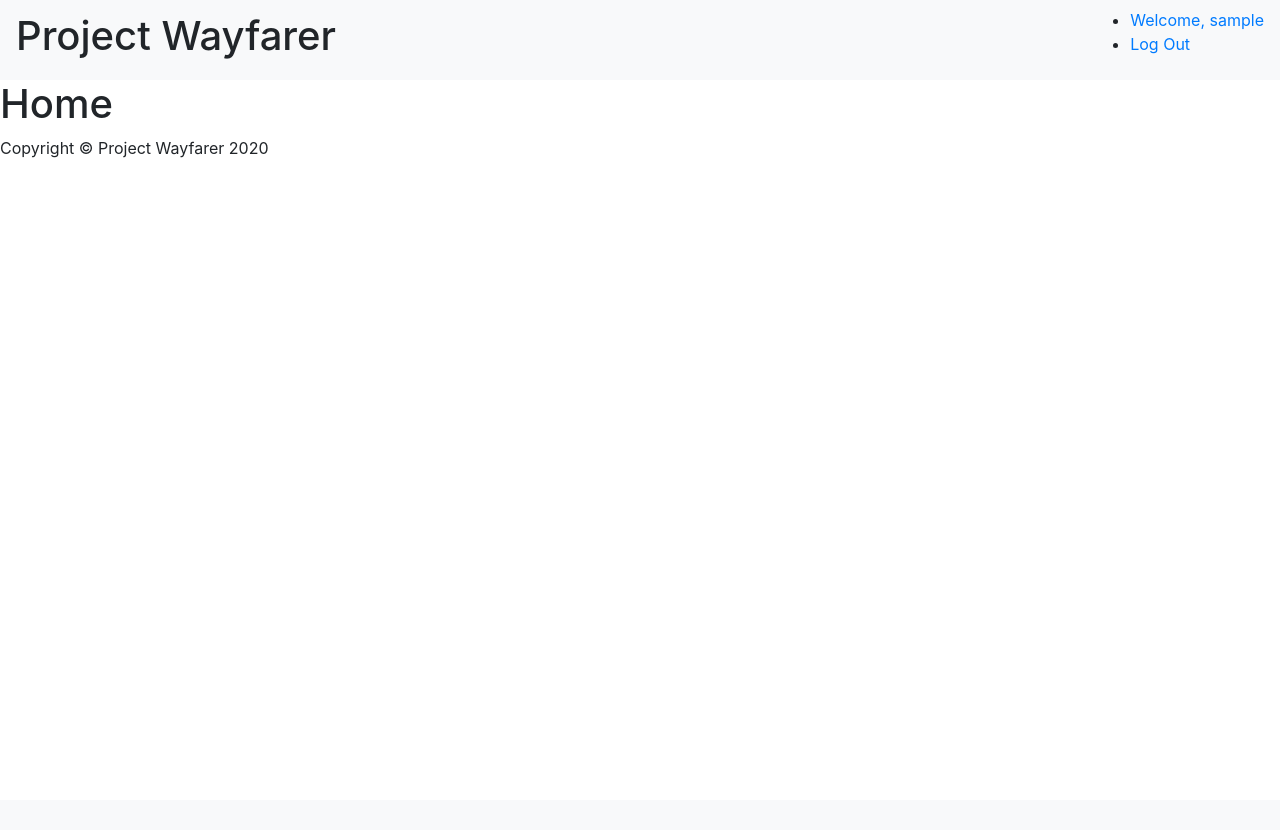
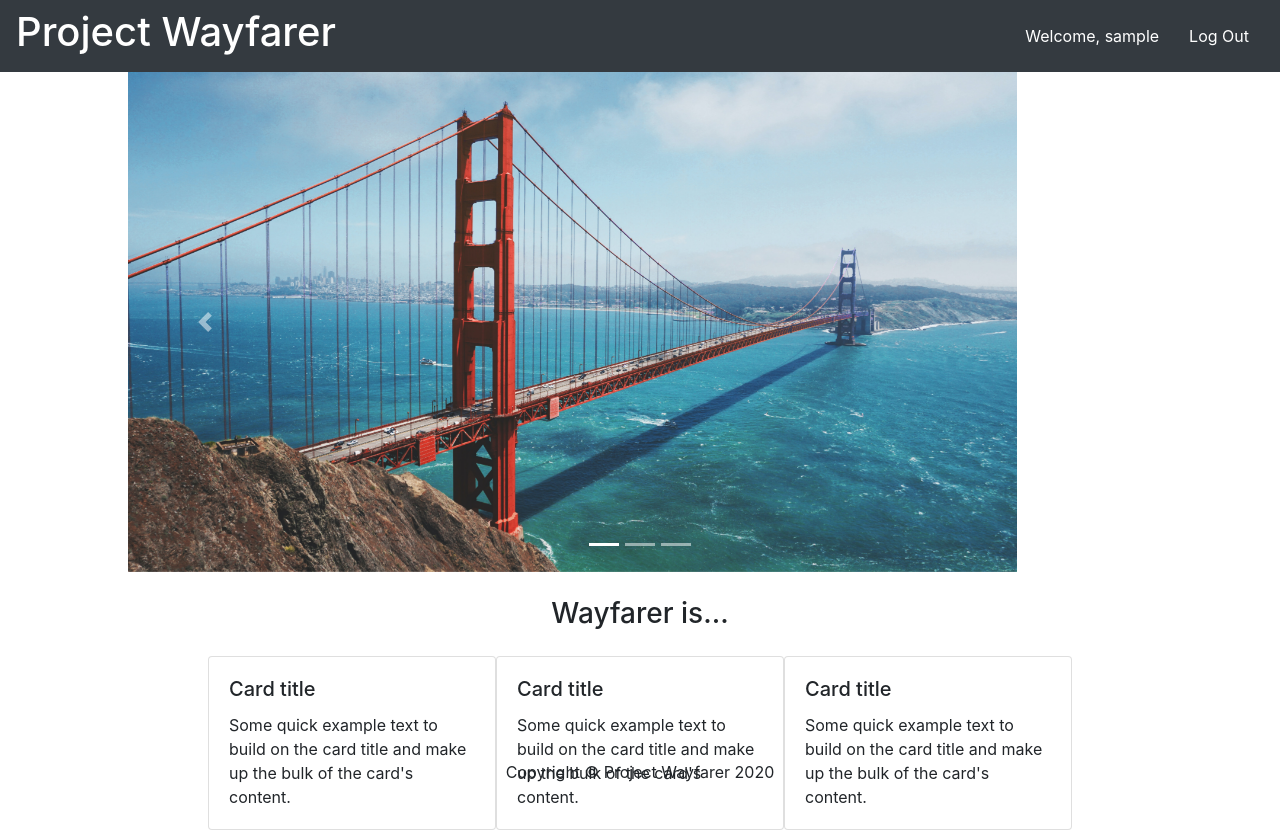
Before and after one commit to TimothyAllgood/project_wayfare, a Django app: page / in a window 1280 px wide. Before the commit the page ends 158 px from the top, so only its background shows below. Run offline with Django 3.2, Linux system fonts and the light colour scheme; the visitor is signed in with stand-in values (Sample User, id 1); some libraries are stand-ins or nearby versions.

Commit message:
added carousel and styling

```diff
--- /dev/null
+++ b/main_app/static/css/styles.css
@@ -0,0 +1,40 @@
+/* Nav */
+.nav-item {
+	padding: 15px;
+}
+
+a {
+	color: white;
+}
+
+/* Carousel */
+
+.carousel-item,
+.carousel-inner,
+.carousel-inner img {
+	height: 100%;
+	width: auto;
+}
+.carousel-item {
+	text-align: center;
+}
+
+.carousel {
+	width: 80vw;
+	margin: 0 auto;
+	height: 500px;
+}
+
+.card-container {
+	display: flex;
+	justify-content: center;
+	align-items: center;
+}
+
+/* Footer */
+footer {
+	position: fixed;
+	bottom: 0;
+	width: 100vw;
+	text-align: center;
+}
--- a/main_app/templates/base.html
+++ b/main_app/templates/base.html
@@ -1,3 +1,4 @@
+{% load static %}
 <!DOCTYPE html>
 <html lang="en">
 <head>
@@ -5,21 +6,21 @@
     <meta name="viewport" content="width=device-width, initial-scale=1.0">
     <!-- Bootstrap -->
     <link rel="stylesheet" href="https://stackpath.bootstrapcdn.com/bootstrap/4.5.1/css/bootstrap.min.css" integrity="sha384-VCmXjywReHh4PwowAiWNagnWcLhlEJLA5buUprzK8rxFgeH0kww/aWY76TfkUoSX" crossorigin="anonymous">
-
+    <link rel="stylesheet" href="{% static "css/styles.css" %}">
     <script defer src="https://code.jquery.com/jquery-3.5.1.slim.min.js" integrity="sha384-DfXdz2htPH0lsSSs5nCTpuj/zy4C+OGpamoFVy38MVBnE+IbbVYUew+OrCXaRkfj" crossorigin="anonymous"></script>
     <script defer src="https://cdn.jsdelivr.net/npm/popper.js@1.16.1/dist/umd/popper.min.js" integrity="sha384-9/reFTGAW83EW2RDu2S0VKaIzap3H66lZH81PoYlFhbGU+6BZp6G7niu735Sk7lN" crossorigin="anonymous"></script>
     <script defer src="https://stackpath.bootstrapcdn.com/bootstrap/4.5.1/js/bootstrap.min.js" integrity="sha384-XEerZL0cuoUbHE4nZReLT7nx9gQrQreJekYhJD9WNWhH8nEW+0c5qq7aIo2Wl30J" crossorigin="anonymous"></script>
     <title>Project Wayfarer</title>
 </head>
 <body>
-    <nav class="navbar navbar-light bg-light">
+    <nav class="navbar navbar-dark bg-dark">
         <div class="logo">
-            <h1>Project Wayfarer</h1>
+            <a href="{% url 'home' %}"><h1>Project Wayfarer</h1></a>
         </div>
     {% if user.is_authenticated %}
-    <ul>
-        <li><a href="{% url 'profile' %}">Welcome, {{user.username}} </a></li>
-        <li><a href="{% url 'logout' %}">Log Out</a></li>
+    <ul class="nav">
+        <li class="nav-item"><a href="{% url 'profile' %}">Welcome, {{user.username}} </a></li>
+        <li class="nav-item"><a href="{% url 'logout' %}">Log Out</a></li>
     </ul>
     {% else %}
     <ul>
--- a/main_app/templates/home.html
+++ b/main_app/templates/home.html
@@ -1,7 +1,7 @@
 {% extends 'base.html' %}
 {% block content %}
-<h1>Home</h1>
-
+{% load static %}
+{% comment %} Login Modal {% endcomment %}
 <div class="modal" tabindex="-1" role="dialog" id="loginModal">
   <div class="modal-dialog" role="document">
     <div class="modal-content">
@@ -24,7 +24,7 @@
   </div>
 </div>
 
-
+{% comment %} Sign Up Modal {% endcomment %}
 <div class="modal" tabindex="-1" role="dialog" id="signupModal">
   <div class="modal-dialog" role="document">
     <div class="modal-content">
@@ -46,4 +46,54 @@
   </div>
 </div>
 
+{% comment %} Carousel {% endcomment %}
+<div id="carouselExampleIndicators" class="carousel slide" data-ride="carousel">
+  <ol class="carousel-indicators">
+    <li data-target="#carouselExampleIndicators" data-slide-to="0" class="active"></li>
+    <li data-target="#carouselExampleIndicators" data-slide-to="1"></li>
+    <li data-target="#carouselExampleIndicators" data-slide-to="2"></li>
+  </ol>
+  <div class="carousel-inner">
+    <div class="carousel-item active">
+      <img class="d-block w-100 img-fluid" src="{% static "images/sf.jpg" %}" alt="First slide">
+    </div>
+    <div class="carousel-item">
+      <img class="d-block w-100 img-fluid" src="{% static "images/london.jpg" %}" alt="Second slide">
+    </div>
+    <div class="carousel-item">
+      <img class="d-block w-100 img-fluid" src="{% static "images/gibraltar.jpg" %}" alt="Third slide">
+    </div>
+  </div>
+  <a class="carousel-control-prev" href="#carouselExampleIndicators" role="button" data-slide="prev">
+    <span class="carousel-control-prev-icon" aria-hidden="true"></span>
+    <span class="sr-only">Previous</span>
+  </a>
+  <a class="carousel-control-next" href="#carouselExampleIndicators" role="button" data-slide="next">
+    <span class="carousel-control-next-icon" aria-hidden="true"></span>
+    <span class="sr-only">Next</span>
+  </a>
+</div>
+{% comment %} Cards {% endcomment %}
+<h3 style="text-align: center; margin: 25px 0">Wayfarer is...</h3>
+<section class="card-container">
+<div class="card" style="width: 18rem;">
+  <div class="card-body">
+    <h5 class="card-title">Card title</h5>
+    <p class="card-text">Some quick example text to build on the card title and make up the bulk of the card's content.</p>
+  </div>
+</div>
+<div class="card" style="width: 18rem;">
+  <div class="card-body">
+    <h5 class="card-title">Card title</h5>
+    <p class="card-text">Some quick example text to build on the card title and make up the bulk of the card's content.</p>
+  </div>
+</div>
+<div class="card" style="width: 18rem;">
+  <div class="card-body">
+    <h5 class="card-title">Card title</h5>
+    <p class="card-text">Some quick example text to build on the card title and make up the bulk of the card's content.</p>
+  </div>
+</div>
+</section>
+
 {% endblock content %}
--- a/main_app/templates/registration/profile.html
+++ b/main_app/templates/registration/profile.html
@@ -9,7 +9,7 @@
         <input type="text" name='username' placeholder='Username' value="{{user.username}}">
         {{ form.city }}
         {{ form.avatar}}
-        <input type="submit" value="Upload avatar">
+        <input type="submit" value="Update Profile">
     </form>
     {% if user.profile.avatar.url %}
     <img src="{{ user.profile.avatar.url }}" class="rounded-circle" width="150", height="150">
--- a/wayfarer/settings.py
+++ b/wayfarer/settings.py
@@ -13,6 +13,7 @@ https://docs.djangoproject.com/en/3.1/ref/settings/
 from pathlib import Path
 import cloudinary
 import environ
+import os
 
 # https://djangocentral.com/environment-variables-in-django/
 
@@ -136,6 +137,11 @@ USE_TZ = True
 
 STATIC_URL = '/static/'
 
+STATICFILES_DIRS = [
+    os.path.join(BASE_DIR, "static"),
+    '/main_app/static/',
+]
+
 LOGIN_REDIRECT_URL = '/profile/'
 
 LOGOUT_REDIRECT_URL = '/'
```
Also changed, not shown: main_app/static/images/london.jpg (added), main_app/static/images/sf.jpg (added), 1 other file.
